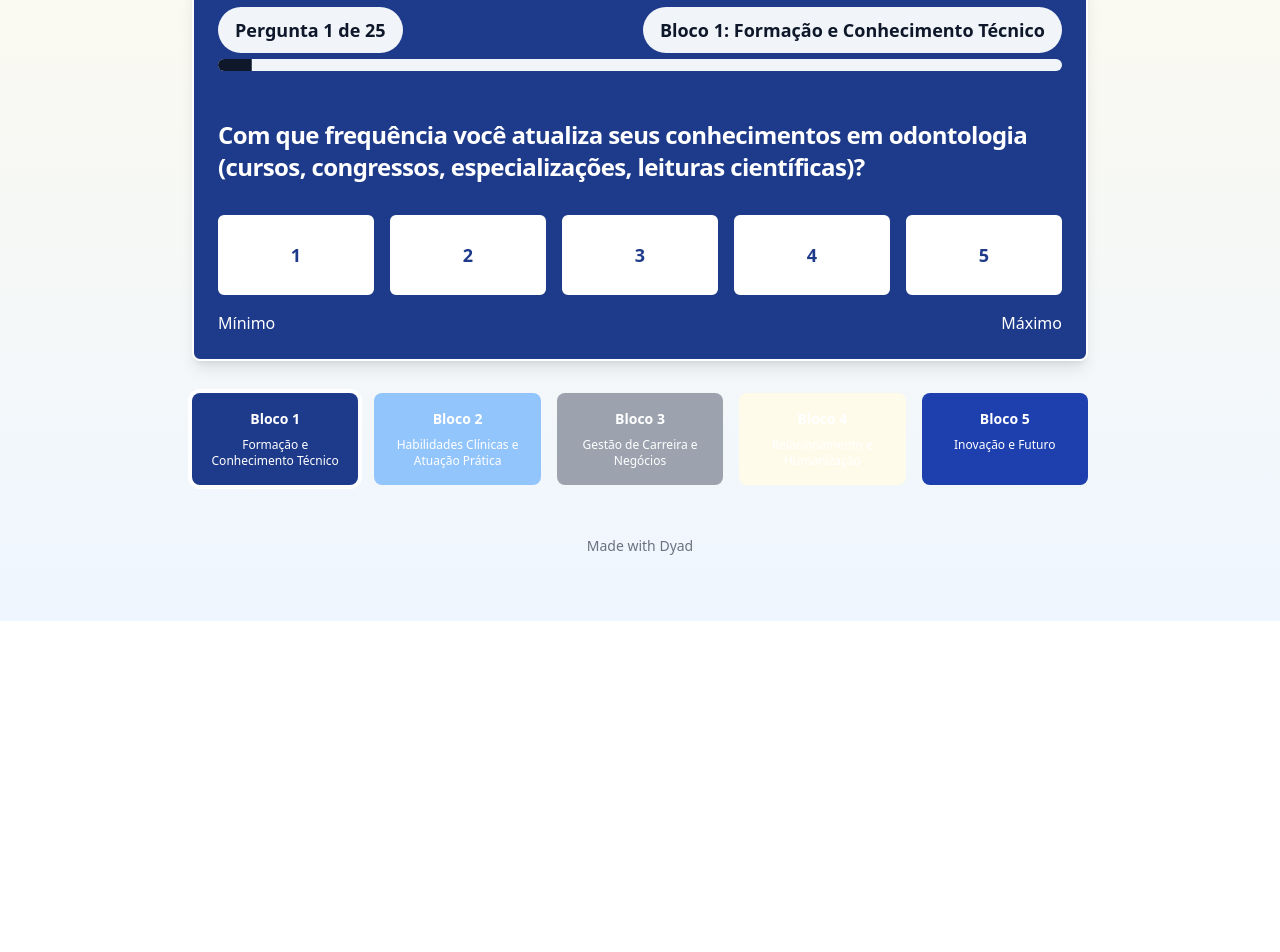
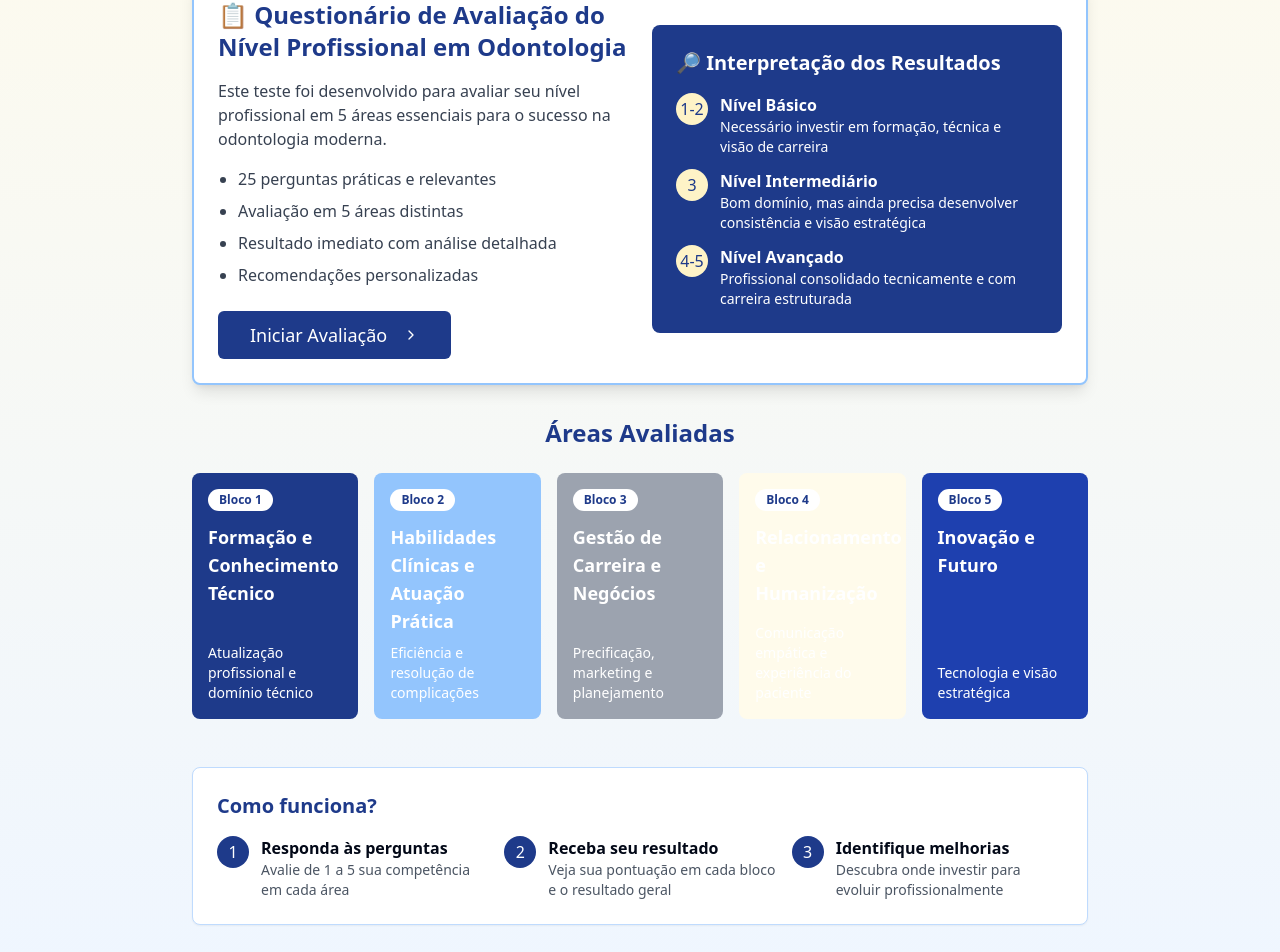
Before and after one commit to cliquei/Quiz, a React (Vite) app: page / in a window 1280 px wide. Shown: the part 251-1203 px from the top of the page. Before the commit the page ends 872 px from the top, so only its background shows below. Built offline with nearby package versions, Linux system fonts and the light colour scheme.

Commit message:
[dyad] Enhancing the dental professional assessment with introduction and improved results - wrote 2 file(s)

```diff
--- /dev/null
+++ b/src/components/AssessmentIntro.tsx
@@ -0,0 +1,154 @@
+"use client";
+
+import { Button } from "@/components/ui/button";
+import { Card, CardContent } from "@/components/ui/card";
+import { Badge } from "@/components/ui/badge";
+import { ChevronRight } from "lucide-react";
+
+const AssessmentIntro = ({ onStart }: { onStart: () => void }) => {
+  const blocks = [
+    {
+      title: "Formação e Conhecimento Técnico",
+      color: "bg-blue-900",
+      description: "Atualização profissional e domínio técnico"
+    },
+    {
+      title: "Habilidades Clínicas e Atuação Prática",
+      color: "bg-blue-300",
+      description: "Eficiência e resolução de complicações"
+    },
+    {
+      title: "Gestão de Carreira e Negócios",
+      color: "bg-gray-400",
+      description: "Precificação, marketing e planejamento"
+    },
+    {
+      title: "Relacionamento e Humanização",
+      color: "bg-amber-50",
+      description: "Comunicação empática e experiência do paciente"
+    },
+    {
+      title: "Inovação e Futuro",
+      color: "bg-blue-800",
+      description: "Tecnologia e visão estratégica"
+    }
+  ];
+
+  return (
+    <div className="min-h-screen bg-gradient-to-b from-amber-50 to-blue-50 py-12 px-4">
+      <div className="max-w-4xl mx-auto">
+        <div className="text-center mb-12">
+          <h1 className="text-4xl md:text-5xl font-bold text-blue-900 mb-4">
+            Teste seu Conhecimento
+          </h1>
+          <p className="text-xl text-gray-700 mb-2">
+            Descubra sua nota em gestão de clínicas
+          </p>
+          <p className="text-lg text-gray-600">
+            Com este teste descubra as áreas onde precisa melhorar para alcançar novos patamares
+          </p>
+        </div>
+
+        <Card className="mb-8 border-2 border-blue-300 shadow-lg">
+          <CardContent className="p-6">
+            <div className="flex flex-col md:flex-row items-center gap-6">
+              <div className="flex-1">
+                <h2 className="text-2xl font-bold text-blue-900 mb-4">📋 Questionário de Avaliação do Nível Profissional em Odontologia</h2>
+                <p className="text-gray-700 mb-4">
+                  Este teste foi desenvolvido para avaliar seu nível profissional em 5 áreas essenciais para o sucesso na odontologia moderna.
+                </p>
+                <ul className="list-disc pl-5 text-gray-700 mb-6 space-y-2">
+                  <li>25 perguntas práticas e relevantes</li>
+                  <li>Avaliação em 5 áreas distintas</li>
+                  <li>Resultado imediato com análise detalhada</li>
+                  <li>Recomendações personalizadas</li>
+                </ul>
+                <Button
+                  onClick={onStart}
+                  className="bg-blue-900 hover:bg-blue-800 text-white text-lg py-6 px-8 w-full md:w-auto"
+                >
+                  Iniciar Avaliação <ChevronRight className="ml-2 h-5 w-5" />
+                </Button>
+              </div>
+              <div className="flex-1">
+                <div className="bg-blue-900 text-white p-6 rounded-lg">
+                  <h3 className="text-xl font-bold mb-4">🔎 Interpretação dos Resultados</h3>
+                  <div className="space-y-3">
+                    <div className="flex items-start">
+                      <div className="bg-amber-100 text-blue-900 rounded-full w-8 h-8 flex items-center justify-center mr-3 flex-shrink-0">1-2</div>
+                      <div>
+                        <p className="font-bold">Nível Básico</p>
+                        <p className="text-sm">Necessário investir em formação, técnica e visão de carreira</p>
+                      </div>
+                    </div>
+                    <div className="flex items-start">
+                      <div className="bg-amber-100 text-blue-900 rounded-full w-8 h-8 flex items-center justify-center mr-3 flex-shrink-0">3</div>
+                      <div>
+                        <p className="font-bold">Nível Intermediário</p>
+                        <p className="text-sm">Bom domínio, mas ainda precisa desenvolver consistência e visão estratégica</p>
+                      </div>
+                    </div>
+                    <div className="flex items-start">
+                      <div className="bg-amber-100 text-blue-900 rounded-full w-8 h-8 flex items-center justify-center mr-3 flex-shrink-0">4-5</div>
+                      <div>
+                        <p className="font-bold">Nível Avançado</p>
+                        <p className="text-sm">Profissional consolidado tecnicamente e com carreira estruturada</p>
+                      </div>
+                    </div>
+                  </div>
+                </div>
+              </div>
+            </div>
+          </CardContent>
+        </Card>
+
+        <div className="mb-12">
+          <h2 className="text-2xl font-bold text-blue-900 mb-6 text-center">Áreas Avaliadas</h2>
+          <div className="grid grid-cols-1 md:grid-cols-5 gap-4">
+            {blocks.map((block, index) => (
+              <div
+                key={index}
+                className={`${block.color} p-4 rounded-lg text-white h-full flex flex-col`}
+              >
+                <Badge variant="secondary" className="self-start mb-3 bg-white text-blue-900">
+                  Bloco {index + 1}
+                </Badge>
+                <h3 className="font-bold text-lg mb-2">{block.title}</h3>
+                <p className="text-sm mt-auto">{block.description}</p>
+              </div>
+            ))}
+          </div>
+        </div>
+
+        <div className="bg-white rounded-lg p-6 border border-blue-200 shadow-sm">
+          <h3 className="text-xl font-bold text-blue-900 mb-4">Como funciona?</h3>
+          <div className="grid grid-cols-1 md:grid-cols-3 gap-4">
+            <div className="flex items-start">
+              <div className="bg-blue-900 text-white rounded-full w-8 h-8 flex items-center justify-center mr-3 flex-shrink-0">1</div>
+              <div>
+                <p className="font-bold">Responda às perguntas</p>
+                <p className="text-sm text-gray-600">Avalie de 1 a 5 sua competência em cada área</p>
+              </div>
+            </div>
+            <div className="flex items-start">
+              <div className="bg-blue-900 text-white rounded-full w-8 h-8 flex items-center justify-center mr-3 flex-shrink-0">2</div>
+              <div>
+                <p className="font-bold">Receba seu resultado</p>
+                <p className="text-sm text-gray-600">Veja sua pontuação em cada bloco e o resultado geral</p>
+              </div>
+            </div>
+            <div className="flex items-start">
+              <div className="bg-blue-900 text-white rounded-full w-8 h-8 flex items-center justify-center mr-3 flex-shrink-0">3</div>
+              <div>
+                <p className="font-bold">Identifique melhorias</p>
+                <p className="text-sm text-gray-600">Descubra onde investir para evoluir profissionalmente</p>
+              </div>
+            </div>
+          </div>
+        </div>
+      </div>
+    </div>
+  );
+};
+
+export default AssessmentIntro;
--- a/src/pages/Index.tsx
+++ b/src/pages/Index.tsx
@@ -1,11 +1,13 @@
 "use client";
 
 import { useState } from "react";
+import AssessmentIntro from "@/components/AssessmentIntro";
 import { Button } from "@/components/ui/button";
 import { Card, CardContent, CardHeader, CardTitle } from "@/components/ui/card";
 import { Badge } from "@/components/ui/badge";
 import { Progress } from "@/components/ui/progress";
 import { MadeWithDyad } from "@/components/made-with-dyad";
+import { RotateCcw } from "lucide-react";
 
 const questions = [
   // Bloco 1 – Formação e Conhecimento Técnico
@@ -64,6 +66,7 @@ const Index = () => {
   const [currentQuestion, setCurrentQuestion] = useState(0);
   const [answers, setAnswers] = useState<number[]>(Array(questions.length).fill(0));
   const [showResult, setShowResult] = useState(false);
+  const [showIntro, setShowIntro] = useState(true);
   const [result, setResult] = useState<{ score: number; level: string; message: string } | null>(null);
 
   const handleAnswer = (value: number) => {
@@ -111,6 +114,15 @@ const Index = () => {
     setResult(null);
   };
 
+  const startQuiz = () => {
+    setShowIntro(false);
+  };
+
+  const restartQuiz = () => {
+    resetQuiz();
+    setShowIntro(true);
+  };
+
   const getCurrentBlock = () => {
     return Math.floor(currentQuestion / 5);
   };
@@ -123,23 +135,27 @@ const Index = () => {
     return parseFloat(score.toFixed(1));
   };
 
+  if (showIntro) {
+    return <AssessmentIntro onStart={startQuiz} />;
+  }
+
   if (showResult && result) {
     return (
       <div className="min-h-screen bg-gradient-to-b from-amber-50 to-blue-50 py-12 px-4">
         <div className="max-w-4xl mx-auto">
-          <div className="text-center mb-12">
-            <h1 className="text-4xl md:text-5xl font-bold text-blue-900 mb-4">
-              Teste seu Conhecimento
+          <div className="text-center mb-8">
+            <h1 className="text-3xl md:text-4xl font-bold text-blue-900 mb-2">
+              Seu Resultado
             </h1>
-            <p className="text-xl text-gray-700">
-              Descubra sua nota em gestão de clínicas
+            <p className="text-lg text-gray-700">
+              Teste seu Conhecimento em Gestão de Clínicas
             </p>
           </div>
 
           <Card className="mb-8 border-2 border-blue-300 shadow-lg">
             <CardHeader className="text-center">
               <CardTitle className="text-2xl md:text-3xl text-blue-900">
-                Seu Resultado
+                Parabéns por completar a avaliação!
               </CardTitle>
             </CardHeader>
             <CardContent className="text-center">
@@ -165,14 +181,48 @@ const Index = () => {
                 ))}
               </div>
 
+              <div className="flex flex-col sm:flex-row gap-4 justify-center">
                 <Button
                   onClick={resetQuiz}
                   className="bg-blue-900 hover:bg-blue-800 text-white text-lg py-6 px-8"
                 >
                   Refazer Teste
                 </Button>
+                <Button
+                  onClick={restartQuiz}
+                  variant="outline"
+                  className="border-blue-900 text-blue-900 hover:bg-blue-50 text-lg py-6 px-8"
+                >
+                  <RotateCcw className="mr-2 h-5 w-5" /> Voltar ao Início
+                </Button>
+              </div>
             </CardContent>
           </Card>
+
+          <div className="bg-white rounded-lg p-6 border border-blue-200 shadow-sm mb-8">
+            <h3 className="text-xl font-bold text-blue-900 mb-4">Próximos Passos</h3>
+            <p className="text-gray-700 mb-4">
+              Com base no seu resultado, identificamos áreas onde você pode focar para evoluir profissionalmente:
+            </p>
+            <ul className="list-disc pl-5 text-gray-700 space-y-2">
+              {blockTitles.map((title, index) => {
+                const score = getBlockScore(index);
+                if (score < 3.5) {
+                  return (
+                    <li key={index}>
+                      <span className="font-bold">{title}</span> - Pontuação: {score}/5
+                    </li>
+                  );
+                }
+                return null;
+              })}
+            </ul>
+            {blockTitles.every((_, index) => getBlockScore(index) >= 3.5) && (
+              <p className="text-green-600 font-bold mt-4">
+                Parabéns! Você está muito bem posicionado em todas as áreas. Continue se atualizando para manter esse nível de excelência.
+              </p>
+            )}
+          </div>
 
           <div className="text-center">
             <h3 className="text-2xl font-bold text-blue-900 mb-4">Com este teste descubra as áreas onde precisa melhorar para alcançar novos patamares</h3>
@@ -190,21 +240,18 @@ const Index = () => {
   return (
     <div className="min-h-screen bg-gradient-to-b from-amber-50 to-blue-50 py-12 px-4">
       <div className="max-w-4xl mx-auto">
-        <div className="text-center mb-12">
-          <h1 className="text-4xl md:text-5xl font-bold text-blue-900 mb-4">
+        <div className="text-center mb-8">
+          <h1 className="text-3xl md:text-4xl font-bold text-blue-900 mb-2">
             Teste seu Conhecimento
           </h1>
-          <p className="text-xl text-gray-700">
-            Descubra sua nota em gestão de clínicas
-          </p>
-          <p className="text-lg text-gray-600 mt-4">
-            Com este teste descubra as áreas onde precisa melhorar para alcançar novos patamares
+          <p className="text-lg text-gray-700">
+            Avaliação em Gestão de Clínicas Odontológicas
           </p>
         </div>
 
         <Card className={`${blockColors[getCurrentBlock()]} border-2 border-white shadow-lg mb-8`}>
           <CardHeader>
-            <div className="flex justify-between items-center">
+            <div className="flex flex-col sm:flex-row justify-between items-start sm:items-center gap-4">
               <Badge variant="secondary" className="text-lg py-2 px-4">
                 Pergunta {currentQuestion + 1} de {questions.length}
               </Badge>
@@ -254,6 +301,16 @@ const Index = () => {
           ))}
         </div>
 
+        <div className="text-center">
+          <Button
+            onClick={restartQuiz}
+            variant="outline"
+            className="border-blue-900 text-blue-900 hover:bg-blue-50"
+          >
+            <RotateCcw className="mr-2 h-4 w-4" /> Voltar ao Início
+          </Button>
+        </div>
+
         <MadeWithDyad />
       </div>
     </div>
```
Lines whose indentation alone changed are shown as unchanged.
